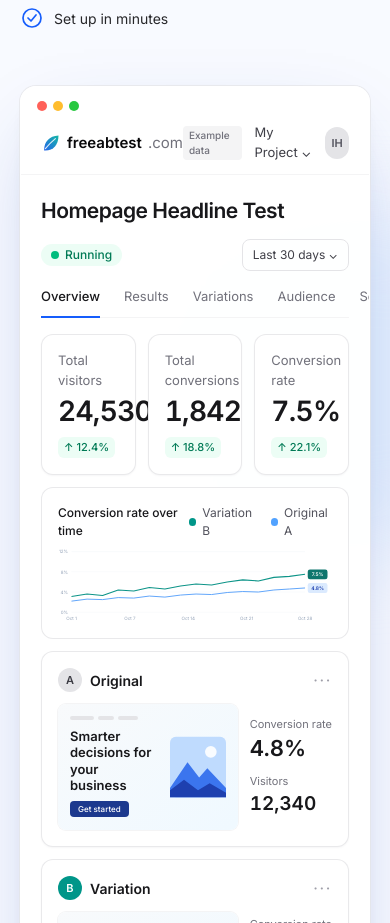
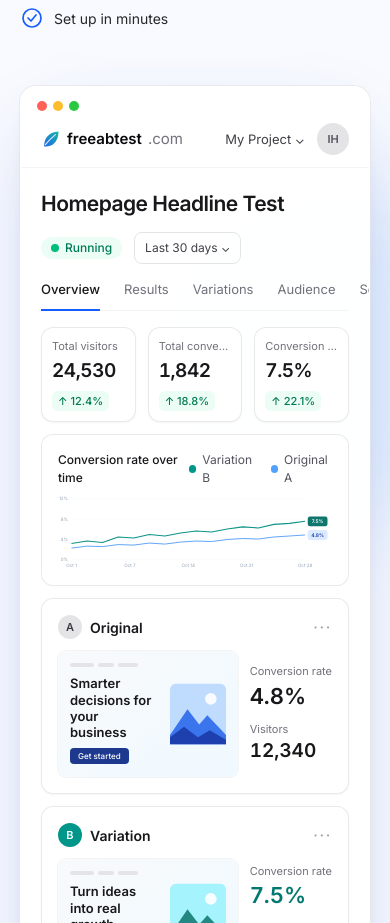
Before and after one commit to ranababu1/cro, a Next.js app: page / in a window 390 px wide. Shown: the part 800-1723 px from the top of the page. Built offline with nearby package versions, Linux system fonts and the light colour scheme.

Commit message:
fix(landing): dashboard mock fits on mobile

```diff
--- a/app/components/landing/DashboardMock.tsx
+++ b/app/components/landing/DashboardMock.tsx
@@ -23,9 +23,9 @@ const nav = [
 
 function Stat({ label, value, delta }: { label: string; value: string; delta: string }) {
     return (
-        <div className="rounded-xl border border-zinc-200/80 bg-white p-4 shadow-[0_1px_2px_rgb(15_23_42/0.04)]">
-            <p className="text-[13px] text-zinc-500">{label}</p>
-            <p className="mt-1 text-[28px] font-semibold leading-tight tracking-tight text-zinc-900 tabular-nums">{value}</p>
+        <div className="min-w-0 rounded-xl border border-zinc-200/80 bg-white p-2.5 shadow-[0_1px_2px_rgb(15_23_42/0.04)] sm:p-4">
+            <p className="truncate text-[11px] text-zinc-500 sm:text-[13px]">{label}</p>
+            <p className="mt-1 text-[19px] font-semibold leading-tight sm:text-[28px] tracking-tight text-zinc-900 tabular-nums">{value}</p>
             <span className="mt-2 inline-flex items-center gap-1 rounded-md bg-emerald-50 px-1.5 py-0.5 text-[11px] font-medium text-emerald-700">↑ {delta}</span>
         </div>
     );
@@ -78,8 +78,8 @@ export function DashboardMock() {
             </div>
             <div className="flex items-center border-b border-zinc-100 px-5 py-3">
                 <span className="flex items-center gap-1.5 text-[15px] font-semibold"><LeafMark className="h-5 w-5" />freeabtest<span className="font-normal text-zinc-500">.com</span></span>
-                <span className="ml-auto mr-3 rounded bg-zinc-100 px-1.5 py-0.5 text-[10px] font-medium text-zinc-500">Example data</span>
-                <span className="text-[13px] text-zinc-700">My Project ⌄</span>
+                <span className="ml-auto mr-3 hidden rounded bg-zinc-100 sm:inline px-1.5 py-0.5 text-[10px] font-medium text-zinc-500">Example data</span>
+                <span className="ml-auto text-[13px] text-zinc-700 sm:ml-0">My Project ⌄</span>
                 <span className="ml-3 flex h-8 w-8 items-center justify-center rounded-full bg-zinc-200 text-[11px] font-semibold text-zinc-600">IH</span>
             </div>
             <div className="flex">
@@ -94,7 +94,7 @@ export function DashboardMock() {
                     <div className="flex flex-wrap items-center gap-3">
                         <p className="text-[21px] font-semibold tracking-tight text-zinc-900">Homepage Headline Test</p>
                         <span className="inline-flex items-center gap-1.5 rounded-full bg-emerald-50 px-2.5 py-0.5 text-[12px] font-medium text-emerald-700"><span className="h-2 w-2 rounded-full bg-emerald-500" />Running</span>
-                        <span className="ml-auto rounded-lg border border-zinc-200 px-2.5 py-1.5 text-[12px] text-zinc-700">Last 30 days ⌄</span>
+                        <span className="rounded-lg border border-zinc-200 px-2.5 py-1.5 text-[12px] text-zinc-700 sm:ml-auto">Last 30 days ⌄</span>
                     </div>
                     <div className="mt-4 flex gap-6 border-b border-zinc-100 text-[13px] text-zinc-500">
                         {['Overview', 'Results', 'Variations', 'Audience', 'Settings'].map((t, i) => (
```
